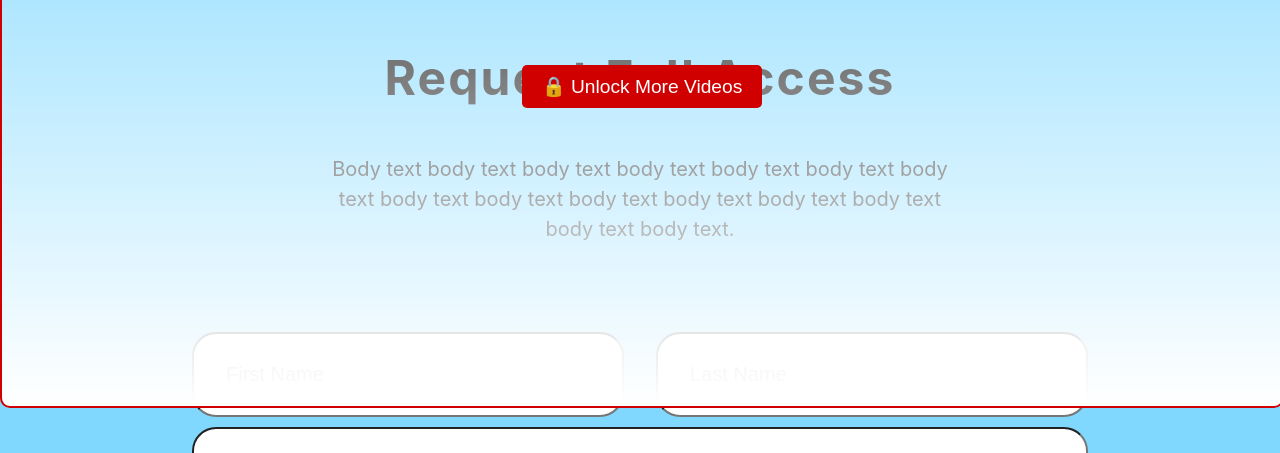
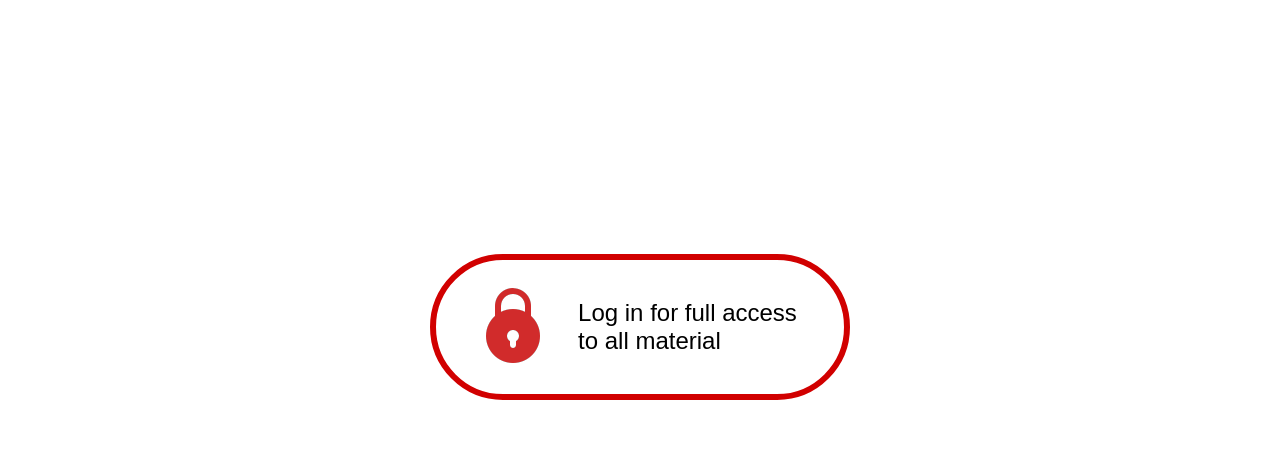
Before and after one commit to HarrySidhu1815/Seabird-Project, a React (Vite) app in the folder client/: page /interviews in a window 1280 px wide. Shown: the part 1836-2289 px from the top of the page. Built offline with nearby package versions, Linux system fonts and the light colour scheme.

Commit message:
transition panel designed

```diff
--- a/client/src/UI/AccessButton.module.css
+++ b/client/src/UI/AccessButton.module.css
@@ -11,6 +11,7 @@
     padding: 2rem;
     background-color: white;
     cursor: pointer;
+    border: 0.4rem solid #002473;
 }
 .loggedInAccount{
     border: 0.4rem solid #4ecf00;
--- a/client/src/pages/Interviews.jsx
+++ b/client/src/pages/Interviews.jsx
@@ -6,6 +6,7 @@ import { DUMMY_DATA, getVideosBySpeakers, getVideosByTopics } from "../util/vide
 import BrowseVideo from "../components/BrowseVideo/BrowseVideo";
 import classes from './Interviews.module.css'
 import { useSelector } from "react-redux";
+import AccessButton from "../UI/AccessButton";
 
 export default function Interviews() {
   const [selectedTopics, setSelectedTopics] = useState([]);
@@ -54,7 +55,7 @@ export default function Interviews() {
       </div>
       {!currentUser && (
           <div className={classes.lockPanel}>
-            <button className={classes.lockButton}>🔒 Unlock More Videos</button>
+            <AccessButton />
           </div>
         )}
       <RequestForm />
--- a/client/src/pages/Interviews.module.css
+++ b/client/src/pages/Interviews.module.css
@@ -11,30 +11,14 @@
 
   .lockPanel {
     display: flex;
-    justify-content: center;
-    align-items: center;
+    padding-bottom: 2rem;
     width: 100%;
-    height: 80vh;
-    background: linear-gradient(to bottom, rgba(255, 255, 255, 0), rgba(255, 255, 255, 1));
-    border: 2px solid #d10000;
-    border-radius: 10px;
+    height: 90vh;
+    background: linear-gradient(to bottom, rgba(255, 255, 255, 0) 0%, rgba(255, 255, 255, 0.5) 20%, rgba(255, 255, 255, 0.8) 50%, rgba(255, 255, 255, 0.5) 100%);
     transition: background 0.5s ease-in-out;
-    position: absolute;
-    top: 200vh;
+    position: relative;
+    top: -40vh;
     left: 0;
+    align-items: end;
+    justify-content: end;
   }
-
-  .lockButton {
-    padding: 10px 20px;
-    font-size: 1.2rem;
-    cursor: pointer;
-    background-color: #d10000;
-    color: white;
-    border: none;
-    border-radius: 5px;
-    transition: background-color 0.3s;
-  }
-
-  .lockButton:hover {
-    background-color: #a00000;
-  }
```
